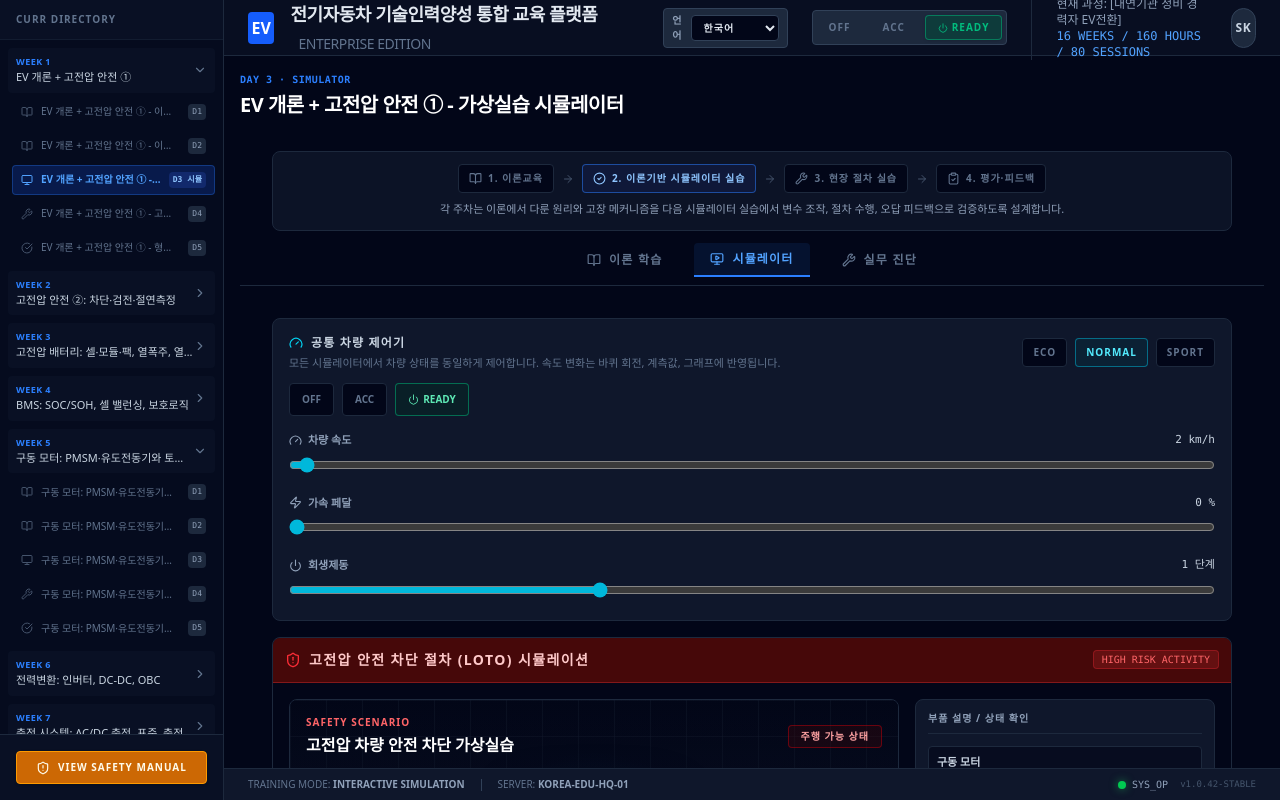
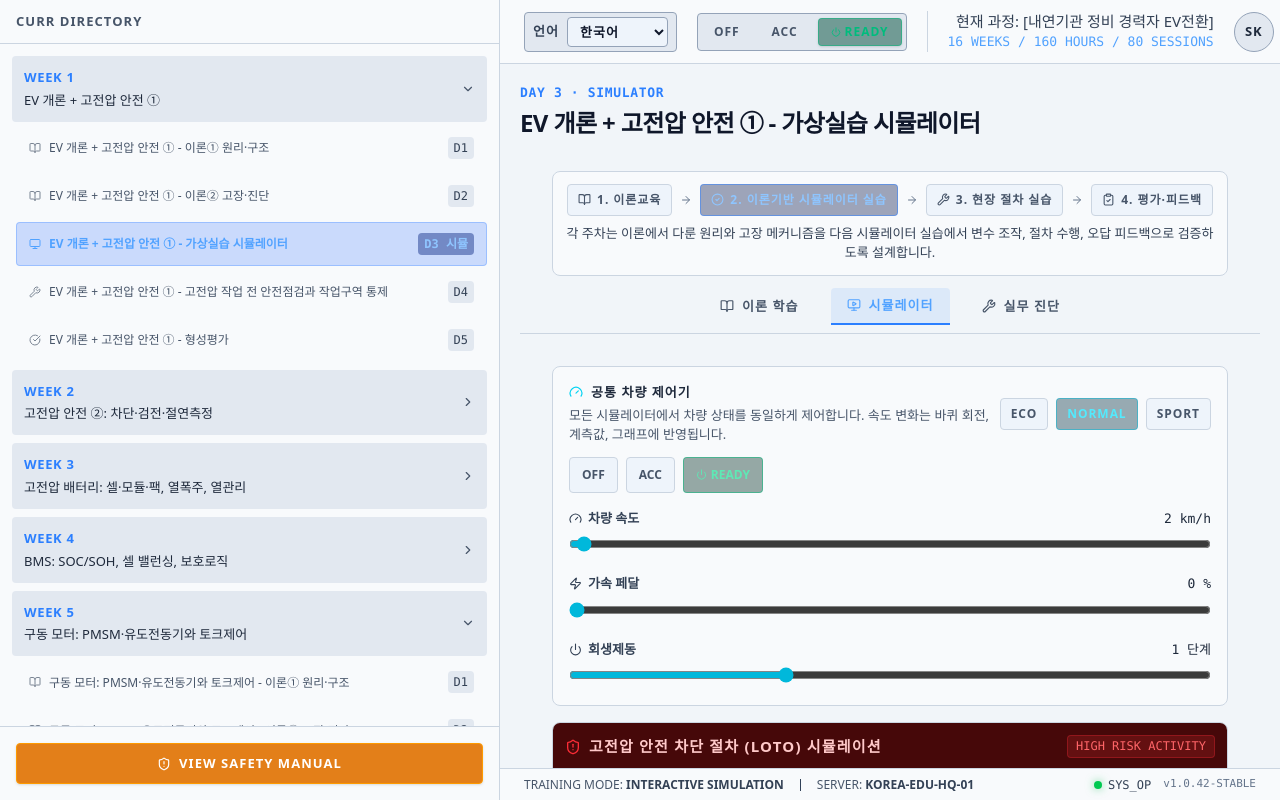
Before and after one commit to kimgwinil/EV-, a React (Vite) app: page / in a window 1280 px wide. Built offline with nearby package versions, Linux system fonts and the light colour scheme.

Commit message:
Improve layout readability and color contrast

```diff
--- a/src/App.tsx
+++ b/src/App.tsx
@@ -9,7 +9,7 @@ import { Sidebar } from './components/layout/Sidebar';
 import { LearningView } from './components/views/LearningView';
 import { EvaluationView } from './components/views/EvaluationView';
 import { useVehicleStore } from './store/vehicleStore';
-import { Power, FileWarning } from 'lucide-react';
+import { Power } from 'lucide-react';
 import { languageOptions, t, translateContent, translateSessionTitle, useLanguageStore } from './i18n';
 
 export default function App() {
@@ -50,21 +50,21 @@ export default function App() {
   };
 
   return (
-    <div className="flex h-screen bg-slate-950 text-slate-200 overflow-hidden font-sans">
+    <div className="flex h-screen bg-slate-100 text-slate-800 overflow-hidden font-sans">
       <Sidebar
         curriculum={curriculumData}
         activeSessionId={activeSessionId}
         onSelectSession={setActiveSessionId}
       />
 
-      <main className="flex-1 flex flex-col overflow-hidden bg-slate-950">
-        <header className="h-14 border-b border-slate-800 flex items-center justify-between px-6 bg-slate-900/50 shrink-0">
-          <div className="flex items-center gap-4">
+      <main className="flex-1 flex flex-col overflow-hidden bg-slate-100">
+        <header className="h-16 border-b border-slate-800 flex items-center justify-between px-6 bg-slate-900/50 shrink-0">
+          <div className="min-w-0 flex items-center gap-4">
              <div className="w-8 h-8 bg-blue-600 rounded flex items-center justify-center font-bold text-white">EV</div>
-             <h1 className="text-lg font-semibold tracking-tight text-slate-200">{t(language, 'appTitle')} <span className="text-slate-500 font-normal ml-2 text-sm uppercase">{t(language, 'edition')}</span></h1>
+             <h1 className="truncate whitespace-nowrap text-xl font-semibold tracking-tight text-slate-200">{t(language, 'appTitle')} <span className="text-slate-500 font-normal ml-2 text-sm uppercase">{t(language, 'edition')}</span></h1>
           </div>
-          <div className="flex items-center gap-6">
-             <label className="flex items-center gap-2 rounded border border-slate-700 bg-slate-800 px-2 py-1 text-[10px] font-bold uppercase tracking-widest text-slate-400">
+          <div className="flex shrink-0 items-center gap-5">
+             <label className="flex items-center gap-2 rounded border border-slate-700 bg-slate-800 px-2 py-1 text-xs font-bold uppercase tracking-widest text-slate-400 whitespace-nowrap">
                <span>{t(language, 'language')}</span>
                <select
                  value={language}
@@ -94,20 +94,20 @@ export default function App() {
                 </button>
              </div>
 
-             <div className="flex flex-col items-end border-l border-slate-800 pl-6">
-               <span className="text-xs text-slate-400">{t(language, 'currentCourse')}: [{t(language, 'courseTarget')}]</span>
+             <div className="flex flex-col items-end border-l border-slate-800 pl-5 whitespace-nowrap">
+               <span className="text-sm text-slate-400">{t(language, 'currentCourse')}: [{t(language, 'courseTarget')}]</span>
                <span className="text-xs font-mono text-blue-400">{t(language, 'weeksSummary')}</span>
              </div>
              <div className="w-10 h-10 rounded-full bg-slate-800 border border-slate-700 flex items-center justify-center text-xs text-slate-300 font-bold tracking-wider">SK</div>
           </div>
         </header>
 
-        <div className="flex-1 flex flex-col overflow-y-auto p-4 gap-4">
+        <div className="flex-1 flex flex-col overflow-y-auto p-5 gap-4">
             <div className="mb-2 shrink-0">
-              <div className="text-[10px] font-bold text-blue-500 mb-1 tracking-wider uppercase font-mono">
+              <div className="text-xs font-bold text-blue-500 mb-1 tracking-wider uppercase font-mono whitespace-nowrap">
                   {session ? `DAY ${session.day} · ${session.type.toUpperCase()}` : 'LOADING'}
               </div>
-              <h2 className="text-xl font-bold text-white tracking-tight">
+              <h2 className="truncate whitespace-nowrap text-2xl font-bold text-white tracking-tight">
                 {session ? translateContent(translateSessionTitle(session.title, language), language) : ''}
               </h2>
             </div>
--- a/src/components/layout/Sidebar.tsx
+++ b/src/components/layout/Sidebar.tsx
@@ -36,18 +36,18 @@ export function Sidebar({ curriculum, activeSessionId, onSelectSession }: Sideba
   };
 
   return (
-    <nav className="w-56 border-r border-slate-800 bg-slate-900/30 flex flex-col shrink-0 h-full overflow-hidden hide-scrollbar">
-      <div className="p-4 py-3 text-[10px] font-bold text-slate-500 uppercase tracking-widest shrink-0 border-b border-slate-800/50 bg-slate-900/50">{t(language, 'currentDirectory')}</div>
-      <div className="flex-1 overflow-y-auto space-y-1 p-2">
+    <nav className="w-[500px] border-r border-slate-800 bg-slate-900/30 flex flex-col shrink-0 h-full overflow-hidden hide-scrollbar">
+      <div className="p-4 py-3 text-xs font-bold text-slate-500 uppercase tracking-widest shrink-0 border-b border-slate-800/50 bg-slate-900/50 whitespace-nowrap">{t(language, 'currentDirectory')}</div>
+      <div className="flex-1 overflow-y-auto space-y-1 p-3">
         {curriculum.weeks.map((week) => (
           <div key={week.weekNumber} className="mb-2">
             <button
               onClick={() => toggleWeek(week.weekNumber)}
-              className="w-full text-left p-2 rounded bg-slate-800/20 hover:bg-slate-800/50 flex items-center justify-between text-xs font-medium text-slate-300 transition-colors"
+              className="w-full text-left p-3 rounded bg-slate-800/20 hover:bg-slate-800/50 flex items-center justify-between text-sm font-medium text-slate-300 transition-colors"
             >
-              <div className="flex flex-col gap-0.5">
-                <span className="text-[9px] font-bold text-blue-500 tracking-wider">WEEK {week.weekNumber}</span>
-                <span className="line-clamp-1 text-[11px] text-slate-300">{translateTheme(week.theme, language)}</span>
+              <div className="min-w-0 flex flex-col gap-1">
+                <span className="text-[11px] font-bold text-blue-500 tracking-wider whitespace-nowrap">WEEK {week.weekNumber}</span>
+                <span className="block truncate text-[13px] text-slate-300 whitespace-nowrap">{translateTheme(week.theme, language)}</span>
               </div>
               {expandedWeeks.includes(week.weekNumber) ? <ChevronDown size={14} className="text-slate-500 shrink-0"/> : <ChevronRight size={14} className="text-slate-500 shrink-0"/>}
             </button>
@@ -60,16 +60,16 @@ export function Sidebar({ curriculum, activeSessionId, onSelectSession }: Sideba
                    <button
                      key={session.id}
                      onClick={() => onSelectSession(session.id)}
-                     className={`w-full text-left p-1.5 px-2 rounded flex items-center gap-2 transition-colors
+                     className={`w-full text-left p-2.5 px-3 rounded flex items-center gap-2 transition-colors
                        ${isActive ? 'bg-blue-600/20 text-blue-400 border border-blue-500/30 font-bold' : 'text-slate-500 hover:bg-slate-800/80 hover:text-slate-300 border border-transparent'}
                      `}
                    >
                      <div className={`mt-0 shrink-0 ${isActive ? 'opacity-100' : 'opacity-70'}`}>
                         {typeIcons[session.type]}
                      </div>
-                     <div className="flex-1 overflow-hidden flex items-center justify-between">
-                       <span className="block truncate text-[10px] leading-tight flex-1">{translateContent(translateSessionTitle(session.title, language), language)}</span>
-                       <span className={`text-[8px] font-mono shrink-0 ml-2 px-1 py-0.5 rounded ${isActive ? 'bg-blue-900/50 text-blue-300' : 'bg-slate-800 text-slate-400'}`}>D{session.day} {isActive ? typeLabels[session.type] : ''}</span>
+                     <div className="min-w-0 flex-1 overflow-hidden flex items-center justify-between">
+                       <span className="block min-w-0 truncate text-[12px] leading-tight flex-1 whitespace-nowrap">{translateContent(translateSessionTitle(session.title, language), language)}</span>
+                       <span className={`text-[10px] font-mono shrink-0 ml-2 px-1.5 py-0.5 rounded whitespace-nowrap ${isActive ? 'bg-blue-900/50 text-blue-300' : 'bg-slate-800 text-slate-400'}`}>D{session.day} {isActive ? typeLabels[session.type] : ''}</span>
                      </div>
                    </button>
                  )})}
@@ -81,7 +81,7 @@ export function Sidebar({ curriculum, activeSessionId, onSelectSession }: Sideba
       <div className="p-4 border-t border-slate-800 shrink-0 bg-slate-900/50">
         <button
            onClick={() => setIsManualOpen(true)}
-           className="w-full py-2 px-4 bg-amber-600/90 hover:bg-amber-500 text-amber-50 font-bold text-[10px] rounded uppercase tracking-widest shadow-sm transition-colors border border-amber-500 flex justify-center items-center gap-2"
+           className="w-full py-2.5 px-4 bg-amber-600/90 hover:bg-amber-500 text-amber-50 font-bold text-xs rounded uppercase tracking-widest shadow-sm transition-colors border border-amber-500 flex justify-center items-center gap-2 whitespace-nowrap"
         >
            <ShieldAlert size={14}/> {t(language, 'viewSafetyManual')}
         </button>
--- a/src/index.css
+++ b/src/index.css
@@ -29,6 +29,118 @@
 .hide-scrollbar {
   -ms-overflow-style: none;
   scrollbar-width: none;
+}
+
+body {
+  background: #eef4fb;
+}
+
+.bg-slate-950 {
+  background-color: #eef4fb !important;
+}
+
+.bg-slate-950\/80 {
+  background-color: rgba(226, 235, 246, 0.88) !important;
+}
+
+.bg-slate-950\/60,
+.bg-slate-950\/50 {
+  background-color: rgba(238, 244, 251, 0.78) !important;
+}
+
+.bg-slate-900,
+.bg-slate-900\/80,
+.bg-slate-900\/70,
+.bg-slate-900\/50,
+.bg-slate-900\/30 {
+  background-color: #f8fafc !important;
+}
+
+.bg-slate-800,
+.bg-slate-800\/80,
+.bg-slate-800\/50,
+.bg-slate-800\/40,
+.bg-slate-800\/20 {
+  background-color: #e2e8f0 !important;
+}
+
+.border-slate-800,
+.border-slate-800\/80,
+.border-slate-800\/50 {
+  border-color: #cbd5e1 !important;
+}
+
+.border-slate-700 {
+  border-color: #94a3b8 !important;
+}
+
+.text-white,
+.text-slate-100,
+.text-slate-200 {
+  color: #0f172a !important;
+}
+
+.text-slate-300 {
+  color: #1e293b !important;
+}
+
+.text-slate-400 {
+  color: #334155 !important;
+}
+
+.text-slate-500 {
+  color: #475569 !important;
+}
+
+.text-slate-600 {
+  color: #64748b !important;
+}
+
+.text-\[8px\] {
+  font-size: 10px !important;
+}
+
+.text-\[9px\] {
+  font-size: 11px !important;
+}
+
+.text-\[10px\] {
+  font-size: 12px !important;
+}
+
+.text-\[11px\] {
+  font-size: 13px !important;
+}
+
+.text-xs {
+  font-size: 13px !important;
+  line-height: 1.45 !important;
+}
+
+.text-sm {
+  font-size: 15px !important;
+  line-height: 1.45 !important;
+}
+
+.text-lg {
+  font-size: 20px !important;
+}
+
+.text-xl {
+  font-size: 24px !important;
+}
+
+.bg-blue-600.text-white,
+.bg-blue-500.text-white,
+.bg-amber-600\/90,
+.bg-amber-500,
+.bg-red-600,
+.bg-emerald-600 {
+  color: #ffffff !important;
+}
+
+.tracking-widest {
+  letter-spacing: 0.08em !important;
 }
 
 @keyframes wheelSpin {
```
